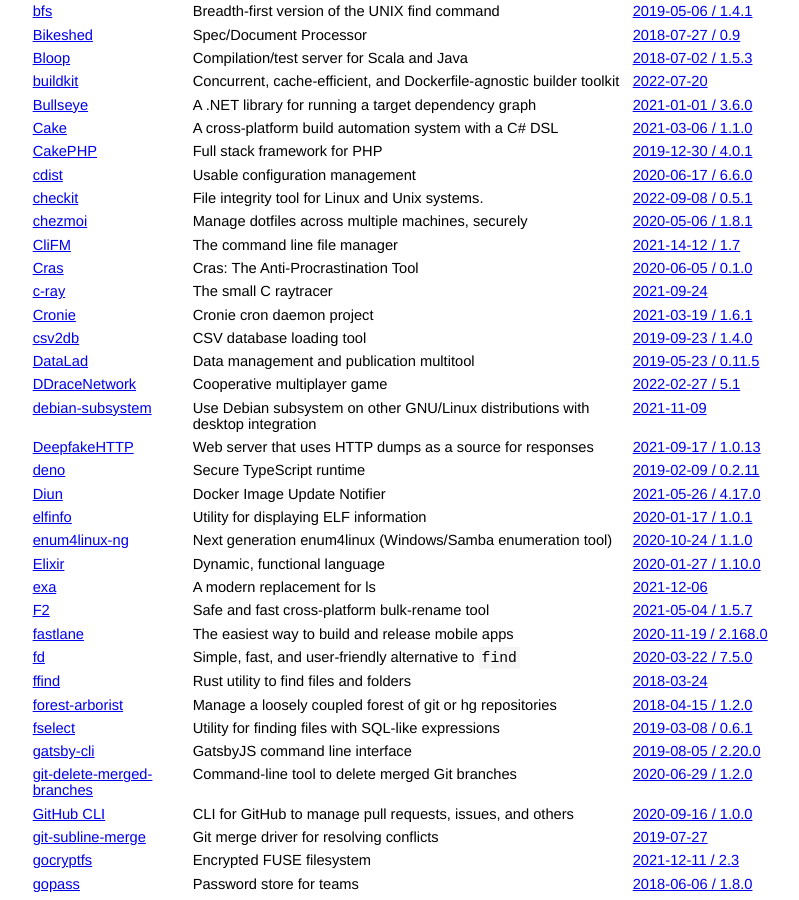
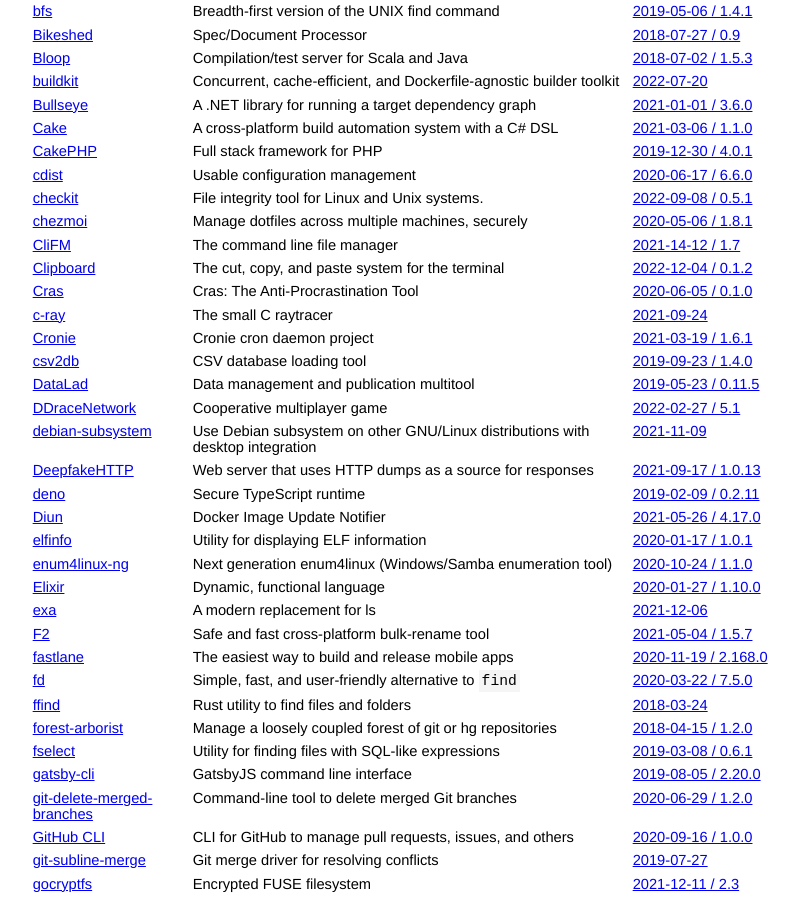
Before and after one commit to jcs/no_color, a Jekyll site: the page built from index.md, in a window 1280 px wide and 900 px high, scrolled down 2537 px. Shown: the whole window, without its empty margins (211-1010 px from the left). Built offline with Jekyll 4.4.1, drawn with Linux system fonts in a browser that asks for light colours; our own code applies the rules of GitHub Pages for plain Markdown files.

Commit message:
Add Clipboard to supported direct software (#210)

```diff
--- a/index.md
+++ b/index.md
@@ -153,6 +153,7 @@ color via `NO_COLOR`.
 | [checkit](https://gitgud.io/BoraxMan/checkit) | File integrity tool for Linux and Unix systems. | [2022-09-08 / 0.5.1](https://gitgud.io/BoraxMan/checkit/-/tags/v0.5.1) |
 | [chezmoi](https://chezmoi.io/) | Manage dotfiles across multiple machines, securely | [2020-05-06 / 1.8.1](https://github.com/twpayne/chezmoi/releases/tag/v1.8.1) |
 | [CliFM](https://github.com/leo-arch/clifm) | The command line file manager | [2021-14-12 / 1.7](https://github.com/leo-arch/clifm/commit/c9e0a1384c8f410922731341a3e8ebfe8b98ec27)
+| [Clipboard](https://github.com/Slackadays/Clipboard) | The cut, copy, and paste system for the terminal | [2022-12-04 / 0.1.2](https://github.com/Slackadays/Clipboard/commit/79db7ced8fc6c56f79db6555775a470d0e30616e)
 | [Cras](https://sr.ht/~arivigo/cras/) | Cras: The Anti-Procrastination Tool | [2020-06-05 / 0.1.0](https://git.sr.ht/~arivigo/cras/refs/1.0.1) |
 | [c-ray](https://github.com/vkoskiv/c-ray) | The small C raytracer | [2021-09-24](https://github.com/vkoskiv/c-ray/commit/cd321107a650c68bfa62911f8baf691397e28898) |
 | [Cronie](https://github.com/cronie-crond/cronie) | Cronie cron daemon project | [2021-03-19 / 1.6.1](https://github.com/cronie-crond/cronie/commit/765a745c6497f8cde51c39db7b1bb88686b90a9c) |
```
